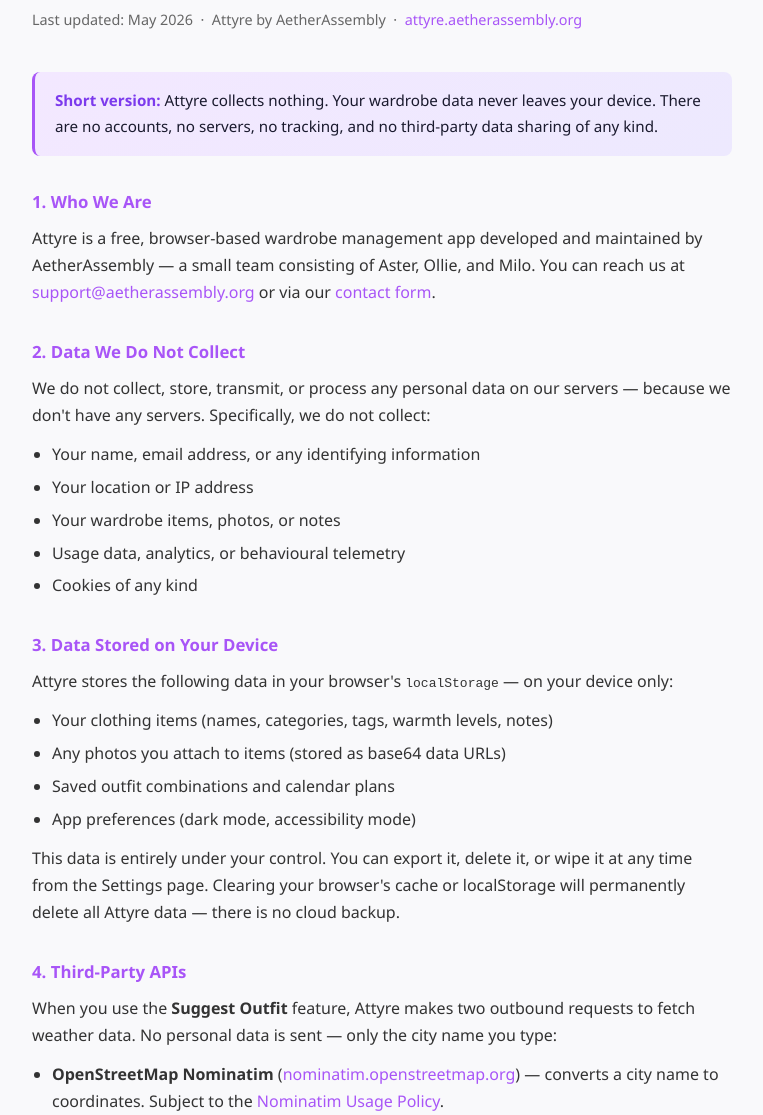
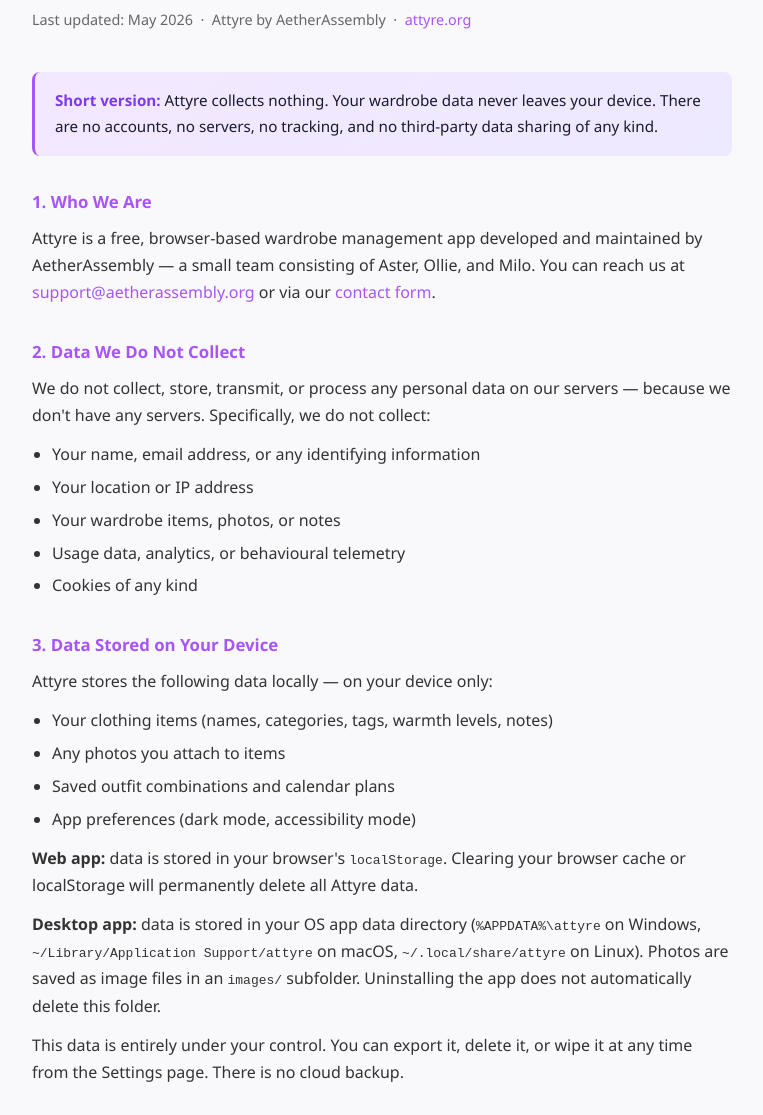
Before and after one commit to AetherAssembly/Attyre, a website: page Privacy-Policy.html in a window 1280 px wide. Shown: the part 157-1272 px from the top of the page, without its empty margins (258-1021 px from the left). Drawn offline with Linux system fonts and the light colour scheme.

Commit message:
docs: update README and Privacy Policy
Co-Authored-By: MilozArtCorner <EvilLick@aetherassembly.org>

```diff
--- a/Privacy-Policy.html
+++ b/Privacy-Policy.html
@@ -123,7 +123,7 @@
     </script>
 
     <h1>Privacy Policy</h1>
-    <p class="subtitle">Last updated: May 2026 &nbsp;·&nbsp; Attyre by AetherAssembly &nbsp;·&nbsp; <a href="https://attyre.aetherassembly.org">attyre.aetherassembly.org</a></p>
+    <p class="subtitle">Last updated: May 2026 &nbsp;·&nbsp; Attyre by AetherAssembly &nbsp;·&nbsp; <a href="https://attyre.org">attyre.org</a></p>
 
     <div class="callout">
       <strong>Short version:</strong> Attyre collects nothing. Your wardrobe data never leaves your device. There are no accounts, no servers, no tracking, and no third-party data sharing of any kind.
@@ -143,14 +143,16 @@
     </ul>
 
     <h2>3. Data Stored on Your Device</h2>
-    <p>Attyre stores the following data in your browser's <code>localStorage</code> — on your device only:</p>
+    <p>Attyre stores the following data locally — on your device only:</p>
     <ul>
       <li>Your clothing items (names, categories, tags, warmth levels, notes)</li>
-      <li>Any photos you attach to items (stored as base64 data URLs)</li>
+      <li>Any photos you attach to items</li>
       <li>Saved outfit combinations and calendar plans</li>
       <li>App preferences (dark mode, accessibility mode)</li>
     </ul>
-    <p>This data is entirely under your control. You can export it, delete it, or wipe it at any time from the Settings page. Clearing your browser's cache or localStorage will permanently delete all Attyre data — there is no cloud backup.</p>
+    <p><strong>Web app:</strong> data is stored in your browser's <code>localStorage</code>. Clearing your browser cache or localStorage will permanently delete all Attyre data.</p>
+    <p><strong>Desktop app:</strong> data is stored in your OS app data directory (<code>%APPDATA%\attyre</code> on Windows, <code>~/Library/Application Support/attyre</code> on macOS, <code>~/.local/share/attyre</code> on Linux). Photos are saved as image files in an <code>images/</code> subfolder. Uninstalling the app does not automatically delete this folder.</p>
+    <p>This data is entirely under your control. You can export it, delete it, or wipe it at any time from the Settings page. There is no cloud backup.</p>
 
     <h2>4. Third-Party APIs</h2>
     <p>When you use the <strong>Suggest Outfit</strong> feature, Attyre makes two outbound requests to fetch weather data. No personal data is sent — only the city name you type:</p>
```
Also changed, not shown: README.md.
